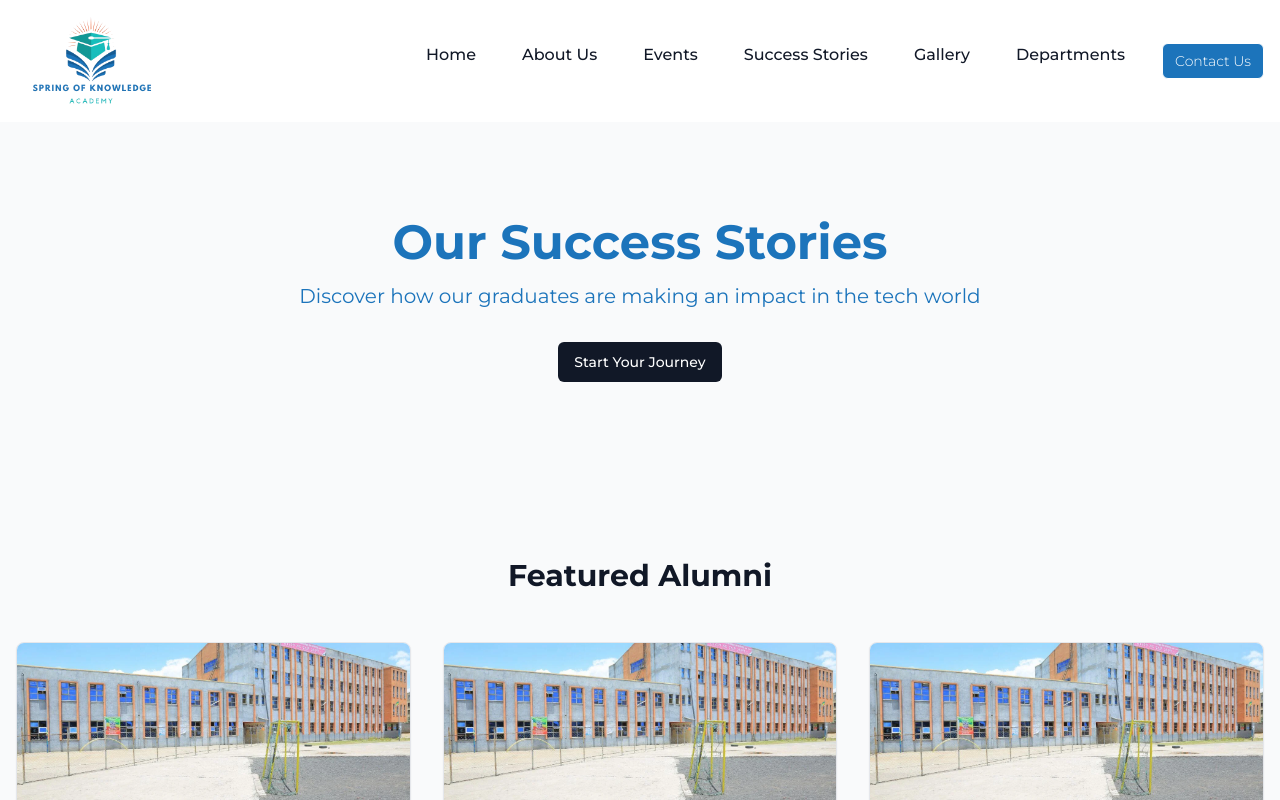
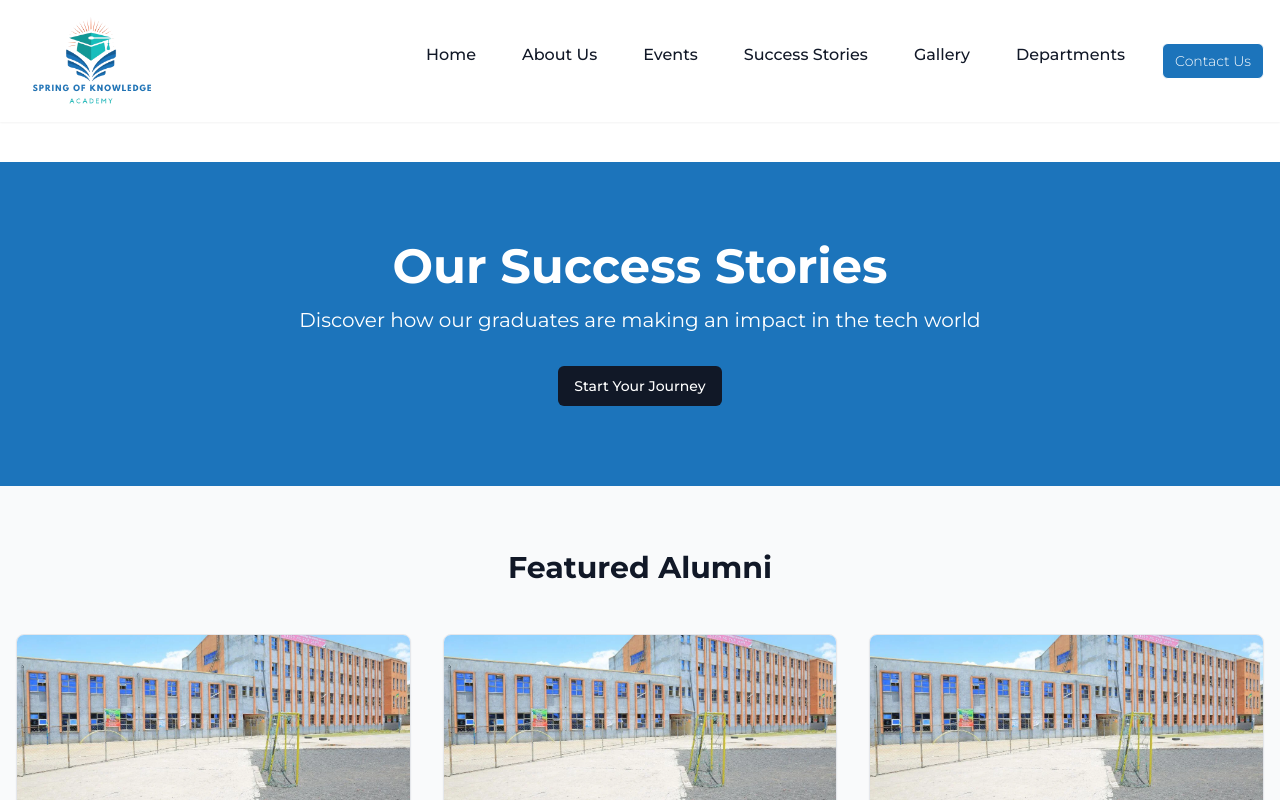
Before and after one commit to MohammedReshid1/spring, a Next.js app: page /success in a window 1280 px wide. Shown: the top 800 px of the page. Built offline with nearby package versions, Linux system fonts and the light colour scheme.

Commit message:
Update page.js

```diff
--- a/app/success/page.js
+++ b/app/success/page.js
@@ -176,9 +176,9 @@ export default function SuccessStoriesPage() {
   return (
     <main className="min-h-screen bg-gray-50">
       {/* Hero Section */}
-      <section className="bg-gray-50 text-[#1C74BB] py-20 mb-8">
+      <section className="bg-[#1C74BB] text-white py-20 mt-10">
         <div className="container mx-auto px-4 text-center">
-          <h1 className="text-4xl md:text-5xl font-bold mb-4 mt-4">Our Success Stories</h1>
+          <h1 className="text-4xl md:text-5xl font-bold mb-4">Our Success Stories</h1>
           <p className="text-xl mb-8">Discover how our graduates are making an impact in the tech world</p>
           <Button className="bg-[#111827] hover:bg-gray-800 text-white">
             Start Your Journey
```
